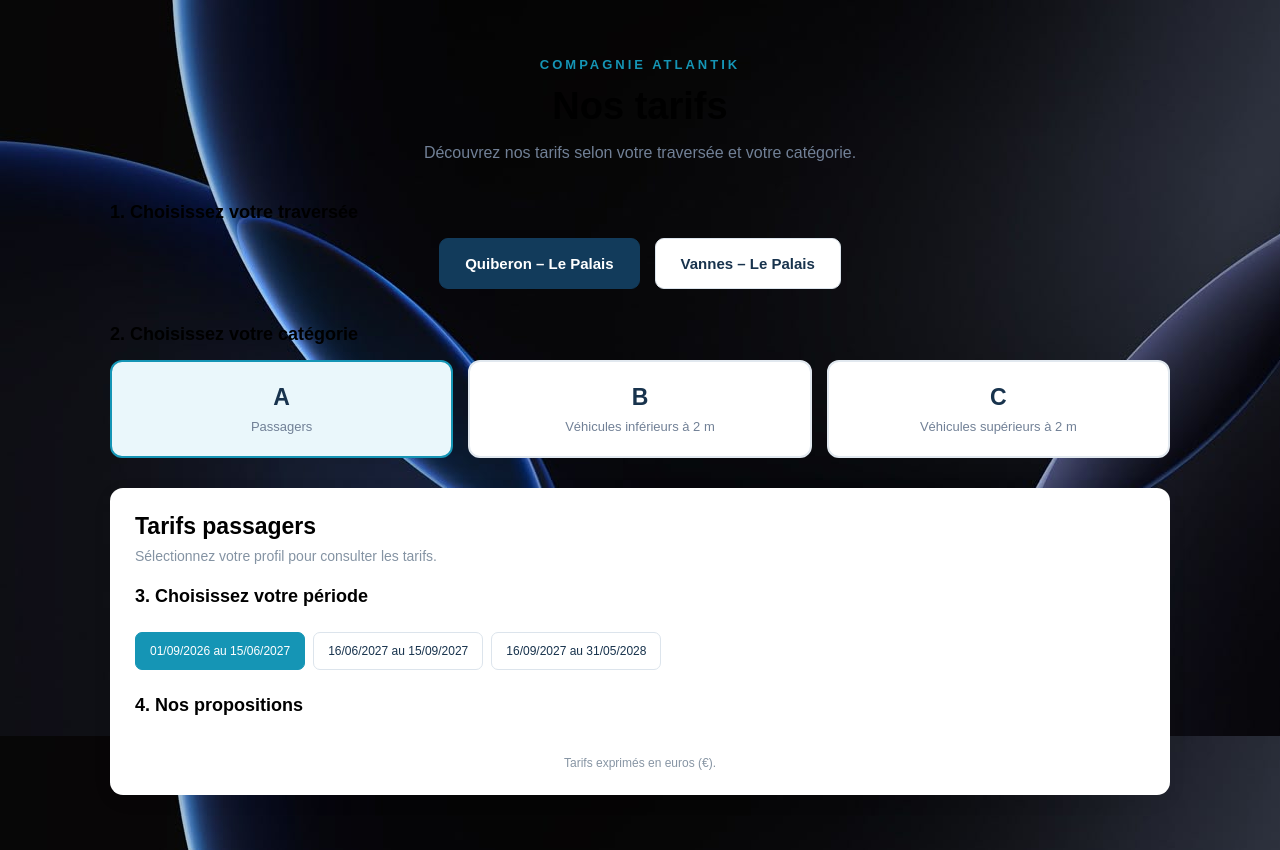
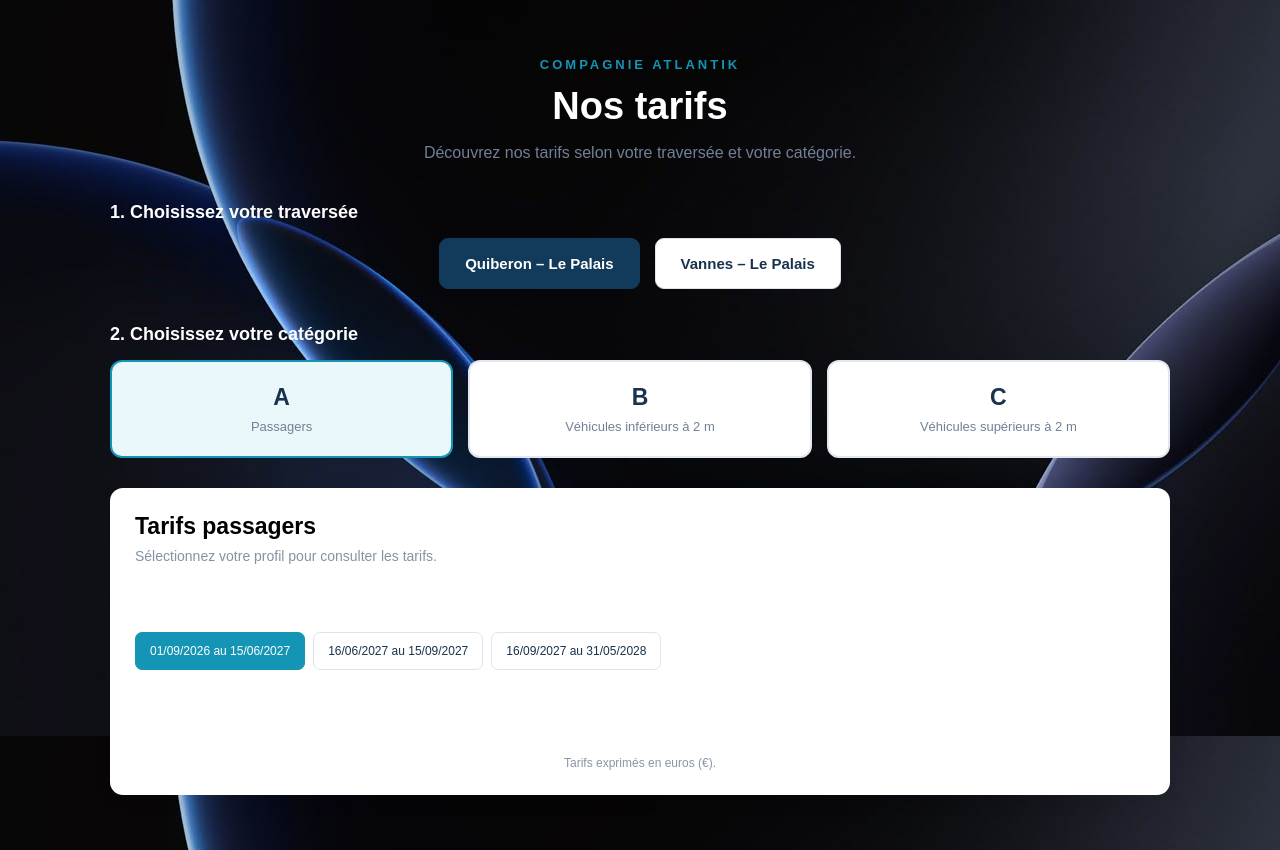
Before and after one commit to leaaclairr/MarieTeam, a plain HTML site: page tarifs/pages_tarif/index_tarif.html in a window 1280 px wide. Drawn offline with Linux system fonts and the light colour scheme.

Commit message:
Update style.tarif.css

```diff
--- a/tarifs/pages_tarif/style.tarif.css
+++ b/tarifs/pages_tarif/style.tarif.css
@@ -15,6 +15,9 @@ body {
 .intro {
     text-align: center;
     margin-bottom: 40px;
+    h1 {
+        color: white;
+    }
 }
 
 .intro span {
@@ -66,6 +69,7 @@ body {
     font-size: 18px;
     font-weight: bold;
     margin-bottom: 15px;
+    color: white;
 }
 
 .categories {
```
